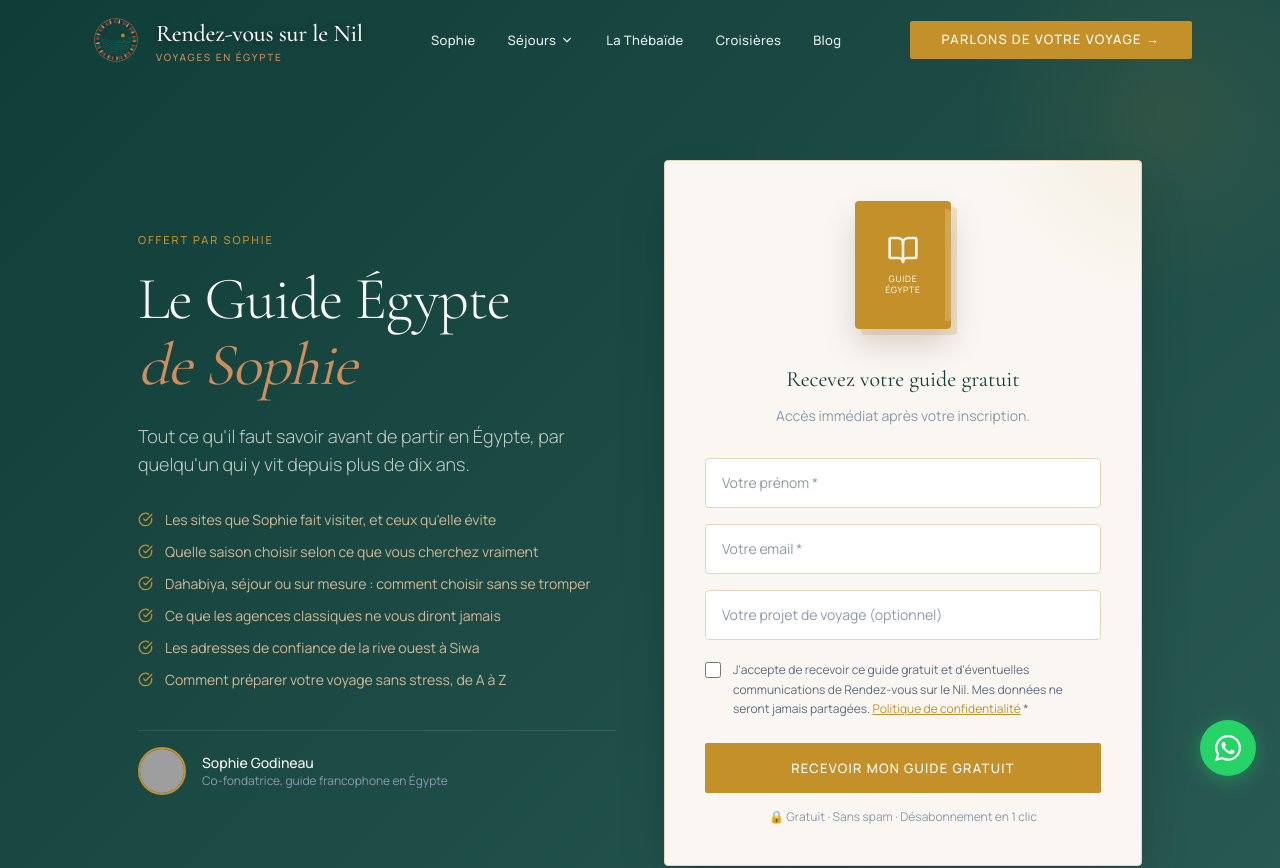
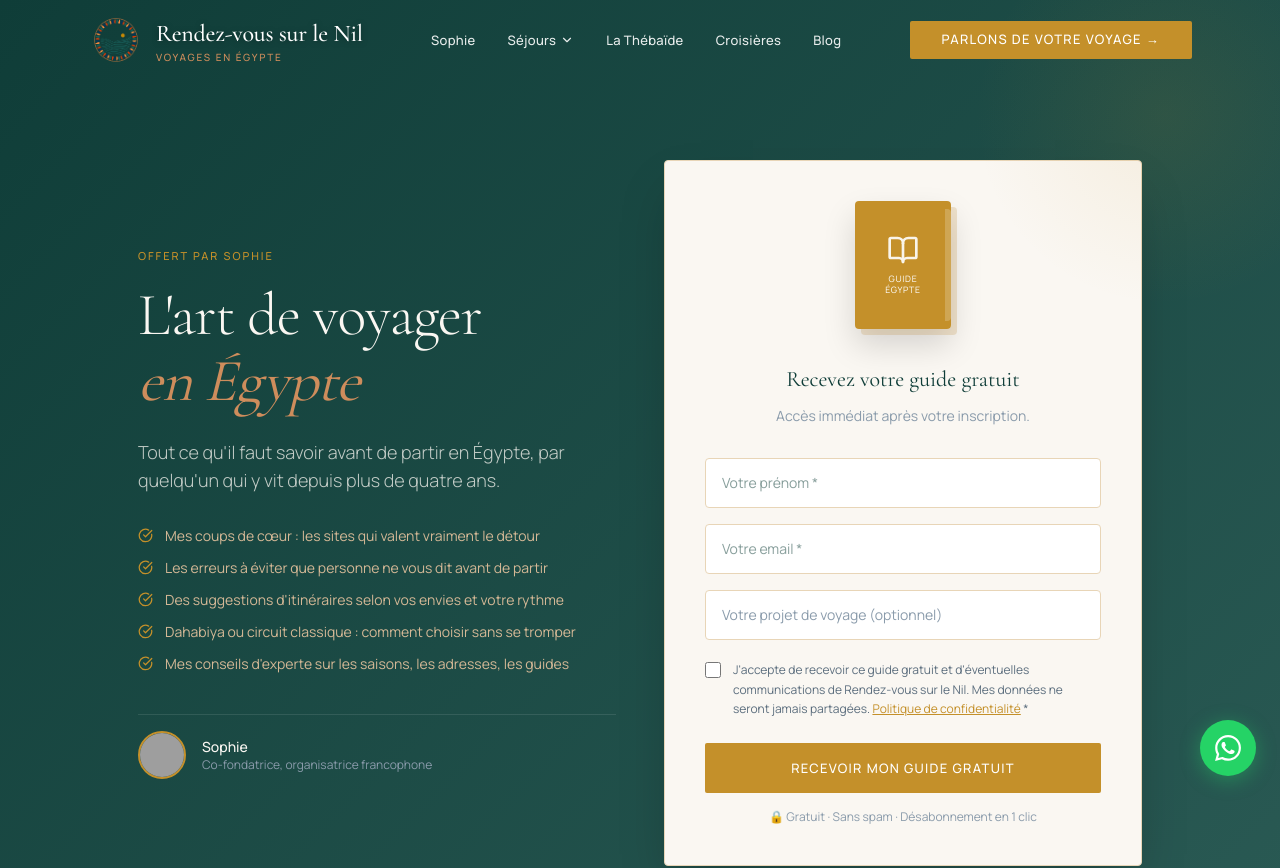
Before and after one commit to thibaudjeay-wq/rendezvous-surlenil, a Next.js app: page /guide-egypte in a window 1280 px wide. Shown: the top 868 px of the page. Built offline with nearby package versions, Linux system fonts and the light colour scheme; grey boxes are pictures that could not be loaded.

Commit message:
content: retours Sophie — textes, +4 ans, guide 'L'art de voyager en Égypte', suppr Godineau

```diff
--- a/app/guide-egypte/page.tsx
+++ b/app/guide-egypte/page.tsx
@@ -10,12 +10,11 @@ export const metadata: Metadata = {
 }
 
 const benefits = [
-  "Les sites que Sophie fait visiter, et ceux qu'elle évite",
-  "Quelle saison choisir selon ce que vous cherchez vraiment",
-  "Dahabiya, séjour ou sur mesure : comment choisir sans se tromper",
-  "Ce que les agences classiques ne vous diront jamais",
-  "Les adresses de confiance de la rive ouest à Siwa",
-  "Comment préparer votre voyage sans stress, de A à Z",
+  "Mes coups de cœur : les sites qui valent vraiment le détour",
+  "Les erreurs à éviter que personne ne vous dit avant de partir",
+  "Des suggestions d'itinéraires selon vos envies et votre rythme",
+  "Dahabiya ou circuit classique : comment choisir sans se tromper",
+  "Mes conseils d'experte sur les saisons, les adresses, les guides",
 ]
 
 export default function GuidePage() {
@@ -43,12 +42,12 @@ export default function GuidePage() {
                 className="text-display-xl mb-6"
                 style={{ fontFamily: 'Cormorant Garamond, Georgia, serif', color: '#FAF7F2', fontWeight: 300 }}
               >
-                Le Guide Égypte
+                L&apos;art de voyager
                 <br />
-                <em style={{ fontStyle: 'italic', fontWeight: 400, color: '#CE8D5C' }}>de Sophie</em>
+                <em style={{ fontStyle: 'italic', fontWeight: 400, color: '#CE8D5C' }}>en Égypte</em>
               </h1>
               <p className="text-lg mb-8" style={{ color: 'rgba(250,247,242,0.75)', fontWeight: 300 }}>
-                Tout ce qu&apos;il faut savoir avant de partir en Égypte, par quelqu&apos;un qui y vit depuis plus de dix ans.
+                Tout ce qu&apos;il faut savoir avant de partir en Égypte, par quelqu&apos;un qui y vit depuis plus de quatre ans.
               </p>
 
               <ul className="flex flex-col gap-3 mb-10">
@@ -73,8 +72,8 @@ export default function GuidePage() {
                   />
                 </div>
                 <div>
-                  <p className="text-sm font-medium" style={{ color: '#FAF7F2' }}>Sophie Godineau</p>
-                  <p className="text-xs" style={{ color: '#8A9BAB' }}>Co-fondatrice, guide francophone en Égypte</p>
+                  <p className="text-sm font-medium" style={{ color: '#FAF7F2' }}>Sophie</p>
+                  <p className="text-xs" style={{ color: '#8A9BAB' }}>Co-fondatrice, organisatrice francophone</p>
                 </div>
               </div>
             </div>
--- a/app/sophie/page.tsx
+++ b/app/sophie/page.tsx
@@ -155,7 +155,7 @@ export default function SophiePage() {
               Sophie Godineau
               <br />
               <em style={{ fontStyle: 'italic', fontWeight: 400, color: '#CE8D5C' }}>
-                dix ans au cœur
+                quatre ans au cœur
               </em>
               <br />
               <span style={{ fontWeight: 300 }}>de l&apos;Égypte vraie</span>
@@ -171,7 +171,7 @@ export default function SophiePage() {
 
             <div className="flex flex-wrap gap-10">
               {[
-                { value: '+10 ans', label: 'en Égypte' },
+                { value: '+4 ans', label: 'en Égypte' },
                 { value: '100%', label: 'sur mesure' },
                 { value: 'FR · AR', label: 'bilingue' },
               ].map(({ value, label }) => (
--- a/components/home/AboutSophie.tsx
+++ b/components/home/AboutSophie.tsx
@@ -22,17 +22,19 @@ export default function AboutSophie() {
             >
               Sophie & Nasser
               <br />
-              <em style={{ fontStyle: 'italic', fontWeight: 300 }}>ce que les agences ne peuvent pas vendre</em>
+              <em style={{ fontStyle: 'italic', fontWeight: 300 }}>ce que les agences ne peuvent pas proposer</em>
             </h2>
 
             <p className="leading-relaxed mb-5" style={{ color: '#5C6E7E', fontSize: '1.0625rem' }}>
               Sophie connaît l&apos;Égypte de l&apos;intérieur, elle y revient sans cesse depuis des années,
               et c&apos;est là que tout a commencé. Nasser, son partenaire égyptien, est né sur la rive ouest
-              de Louxor. Il connaît chaque guide, chaque propriétaire de riad, chaque gardien de temple
-              qui mérite qu&apos;on lui serre la main.
+              Est de Louxor. Il connaît chaque guide, chaque propriétaire de riad (il n&apos;y a pas de riad
+              en Égypte) chaque gardien de temple qui mérite qu&apos;on lui serre la main, chaque dahabiya,
+              chaque chauffeur dont le sourire dans le rétroviseur dit, sans un mot, que vous êtes entre
+              de bonnes mains.
             </p>
             <p className="leading-relaxed mb-8" style={{ color: '#5C6E7E', fontSize: '1.0625rem' }}>
-              Ce que vous achetez, ce n&apos;est pas un itinéraire. C&apos;est leur carnet d&apos;adresses,
+              Ce que vous choisissez, ce n&apos;est pas un itinéraire. C&apos;est leur carnet d&apos;adresses,
               et un réseau de confiance construit sur le long terme. Des voyageurs là où les circuits
               classiques ne vont jamais. Pas parce que c&apos;est difficile d&apos;accès. Parce que
               ça ne s&apos;improvise pas sans confiance.
@@ -47,12 +49,11 @@ export default function AboutSophie() {
                 className="text-lg italic leading-relaxed"
                 style={{ fontFamily: 'Cormorant Garamond', color: '#1E6860', fontWeight: 400 }}
               >
-                &ldquo;Ce que vous achetez, ce n&apos;est pas un produit. C&apos;est une relation de confiance
-                avec quelqu&apos;un qui connaît l&apos;Égypte de l&apos;intérieur, et qui sera là
-                si quelque chose change.&rdquo;
+                &ldquo;Ce que vous choisissez, ce n&apos;est pas un produit. C&apos;est l&apos;expérience
+                de deux personnes qui ont l&apos;Égypte dans les mains.&rdquo;
               </p>
               <footer className="mt-3 text-xs font-medium tracking-wide" style={{ color: '#8A9BAB' }}>
-               , Sophie Godineau
+               — Sophie
               </footer>
             </blockquote>
 
@@ -102,7 +103,7 @@ export default function AboutSophie() {
                     className="text-2xl font-light"
                     style={{ fontFamily: 'Cormorant Garamond', color: '#C4902A' }}
                   >
-                    +10 ans
+                    +4 ans
                   </p>
                   <p className="text-xs" style={{ color: '#8A9BAB' }}>en Égypte</p>
                 </div>
--- a/components/home/LeadMagnet.tsx
+++ b/components/home/LeadMagnet.tsx
@@ -73,13 +73,13 @@ export default function LeadMagnet() {
                 lineHeight: 1.2,
               }}
             >
-              L&apos;Égypte par Sophie
+              L&apos;art de voyager en Égypte
               <br />
-              <em style={{ color: '#CE8D5C', fontWeight: 300, fontStyle: 'italic' }}>le guide gratuit</em>
+              <em style={{ color: '#CE8D5C', fontWeight: 300, fontStyle: 'italic' }}>le guide gratuit de Sophie</em>
             </h2>
             <p className="text-sm mb-6 leading-relaxed" style={{ color: '#8A9BAB', maxWidth: '480px' }}>
-              Ce qu&apos;elle dirait à une amie, honnêtement. Des années de vie à Louxor
-              condensées dans un guide de voyage sans langue de bois.
+              Ses coups de cœur, les erreurs à éviter, des suggestions d&apos;itinéraires
+              et ses conseils d&apos;experte. Ce qu&apos;elle dirait à une amie, honnêtement.
             </p>
 
             <ul className="flex flex-col gap-2 mb-8 items-center md:items-start">
--- a/components/home/ReassuranceBar.tsx
+++ b/components/home/ReassuranceBar.tsx
@@ -1,9 +1,9 @@
 import { MapPin, Heart, Star, Clock, Users } from 'lucide-react'
 
 const items = [
-  { icon: MapPin,  text: 'Résidente à Louxor depuis +10 ans' },
+  { icon: MapPin,  text: 'Résidente à Louxor depuis +4 ans' },
   { icon: Heart,   text: 'Aucun groupe imposé' },
-  { icon: Star,    text: 'Dahabiya privatisée pour vous seuls' },
+  { icon: Star,    text: 'Dahabiya — à la cabine ou privatisée' },
   { icon: Clock,   text: 'Réponse sous 24h' },
   { icon: Users,   text: '+100 voyageurs ravis' },
 ]
--- a/components/layout/Footer.tsx
+++ b/components/layout/Footer.tsx
@@ -60,7 +60,7 @@ export default function Footer() {
               </div>
             </Link>
             <p className="text-sm leading-relaxed mb-6" style={{ color: '#8A9BAB' }}>
-              Des expériences authentiques et haut de gamme en Égypte, imaginées et accompagnées par Sophie Godineau depuis Louxor.
+              Des expériences authentiques et haut de gamme en Égypte, imaginées et accompagnées par Sophie depuis Louxor.
             </p>
             {/* Réseaux */}
             <div className="flex gap-3">
```
